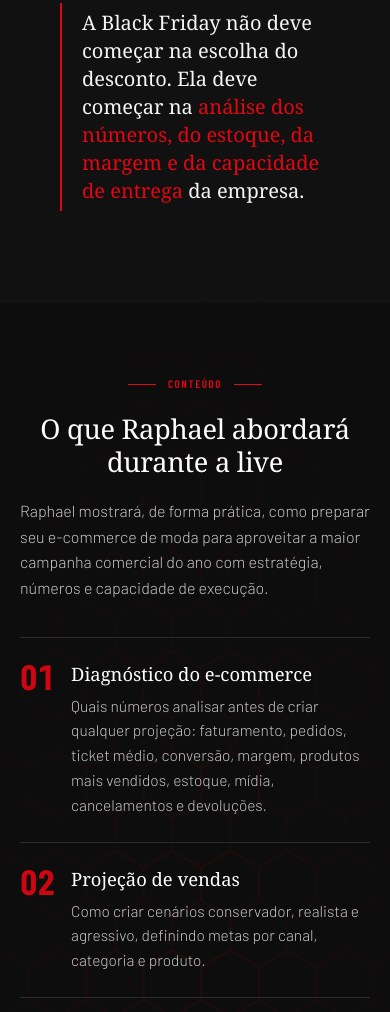
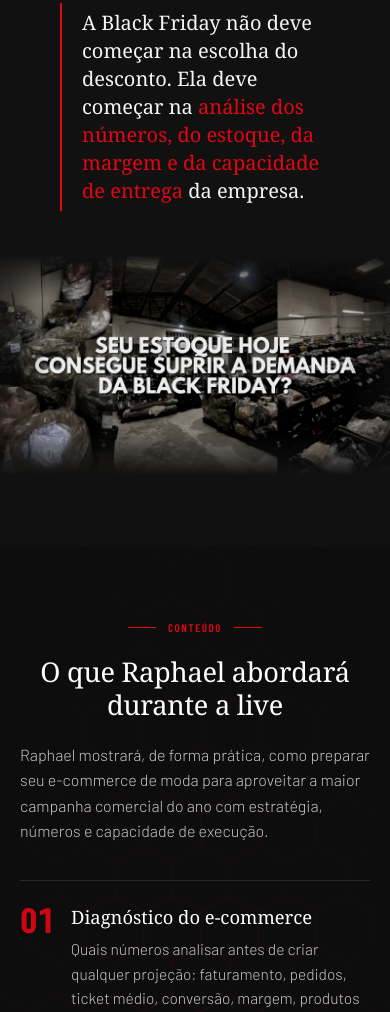
Before and after one commit to designerswisz3-byte/landingpageblackfriday, a plain HTML site: page site/index.html in a window 390 px wide. Shown: the part 2152-3164 px from the top of the page. Drawn offline with nearby package versions, Linux system fonts and the light colour scheme; a web font is replaced by a local one.

Commit message:
Faixa de imagem no fim de "Para quem é" e carimbo de build
A seção de identificação ganha uma faixa de largura total depois do
pull-quote, com a pergunta sobre capacidade de estoque. Ela dissolve no
preto nas quatro bordas em vez de ficar um retângulo colado na página.

A imagem tem duas versões trocadas por <picture>: 1500px no desktop e
800px em telas de até 700px. O original de 1920x1080 e 296 KB virou
151 KB e 64 KB.

Cada build passa a carregar um carimbo, em comentário no topo do HTML e
em data-build no elemento html, para conferir qual versão está no ar
quando houver dúvida de cache ou de arquivo trocado.

O zip passa a ter versão no nome, para não colidir com os anteriores na
pasta de downloads.

Conferido que a dobra escolhe hero-mobile.webp até 979px e
raphael-hero.webp acima disso.

Co-Authored-By: Claude Opus 5 <noreply@anthropic.com>
Claude-Session: https://claude.ai/code/session_017CMVDFn12ANgez1uWeoZyv

```diff
--- a/site/index.html
+++ b/site/index.html
@@ -1,5 +1,6 @@
 <!DOCTYPE html>
-<html lang="pt-BR">
+<!-- aSSELLERa | Black Friday 2026 | build 2026-09-23-v6 -->
+<html lang="pt-BR" data-build="2026-09-23-v6">
 <head>
 <meta charset="utf-8">
 <meta name="viewport" content="width=device-width, initial-scale=1, viewport-fit=cover">
@@ -414,6 +415,27 @@ p:last-child{margin-bottom:0}
   border-left:2px solid var(--red); padding:6px 0 6px clamp(20px,3vw,34px);
   font-family:var(--serif); color:var(--off);
   font-size:clamp(1.25rem,2.5vw,1.85rem); line-height:1.4; max-width:44ch;
+}
+
+/* ---------- 10b. FAIXA DE IMAGEM (largura total) ---------- */
+.band{
+  position:relative; width:100%; overflow:hidden; margin:clamp(44px,6vw,84px) 0 0;
+}
+.band img{
+  display:block; width:100%; height:auto;
+  filter:saturate(.7) contrast(1.09) brightness(.92);
+}
+/* Dissolve nas bordas para a faixa entrar no preto da seção
+   em vez de ficar um retângulo colado no meio da página. */
+.band::after{
+  content:""; position:absolute; inset:0; pointer-events:none;
+  background:
+    linear-gradient(180deg,
+      #111111 0%, rgba(17,17,17,.62) 7%, rgba(17,17,17,0) 20%,
+      rgba(17,17,17,0) 80%, rgba(17,17,17,.62) 93%, #111111 100%),
+    linear-gradient(90deg,
+      rgba(17,17,17,.55) 0%, rgba(17,17,17,0) 12%,
+      rgba(17,17,17,0) 88%, rgba(17,17,17,.55) 100%);
 }
 
 /* ---------- 11. BLOCOS NUMERADOS ---------- */
@@ -896,6 +918,14 @@ html.js-anim .anim{ visibility:hidden; }
 
     <blockquote class="pullquote anim" data-anim="up">A Black Friday não deve começar na escolha do desconto. Ela deve começar na <span class="red">análise dos números, do estoque, da margem e da capacidade de entrega</span> da empresa.</blockquote>
   </div>
+
+  <!-- Faixa de largura total: a pergunta fecha a seção de identificação -->
+  <figure class="band anim" data-anim="fade">
+    <picture>
+      <source media="(max-width:700px)" srcset="assets/estoque-800.webp" width="800" height="450">
+      <img src="assets/estoque-1500.webp" alt="Galpão da operação com sacos e gaveteiros cheios de peças: seu estoque hoje consegue suprir a demanda da Black Friday?" width="1500" height="844" loading="lazy" decoding="async">
+    </picture>
+  </figure>
 </section>
 
 <!-- ========== 5.5 CONTEÚDO DA LIVE ========== -->
```
Also changed, not shown: COMO-PUBLICAR.txt, site/assets/estoque-1500.webp (added), site/assets/estoque-800.webp (added), 2 other files.
